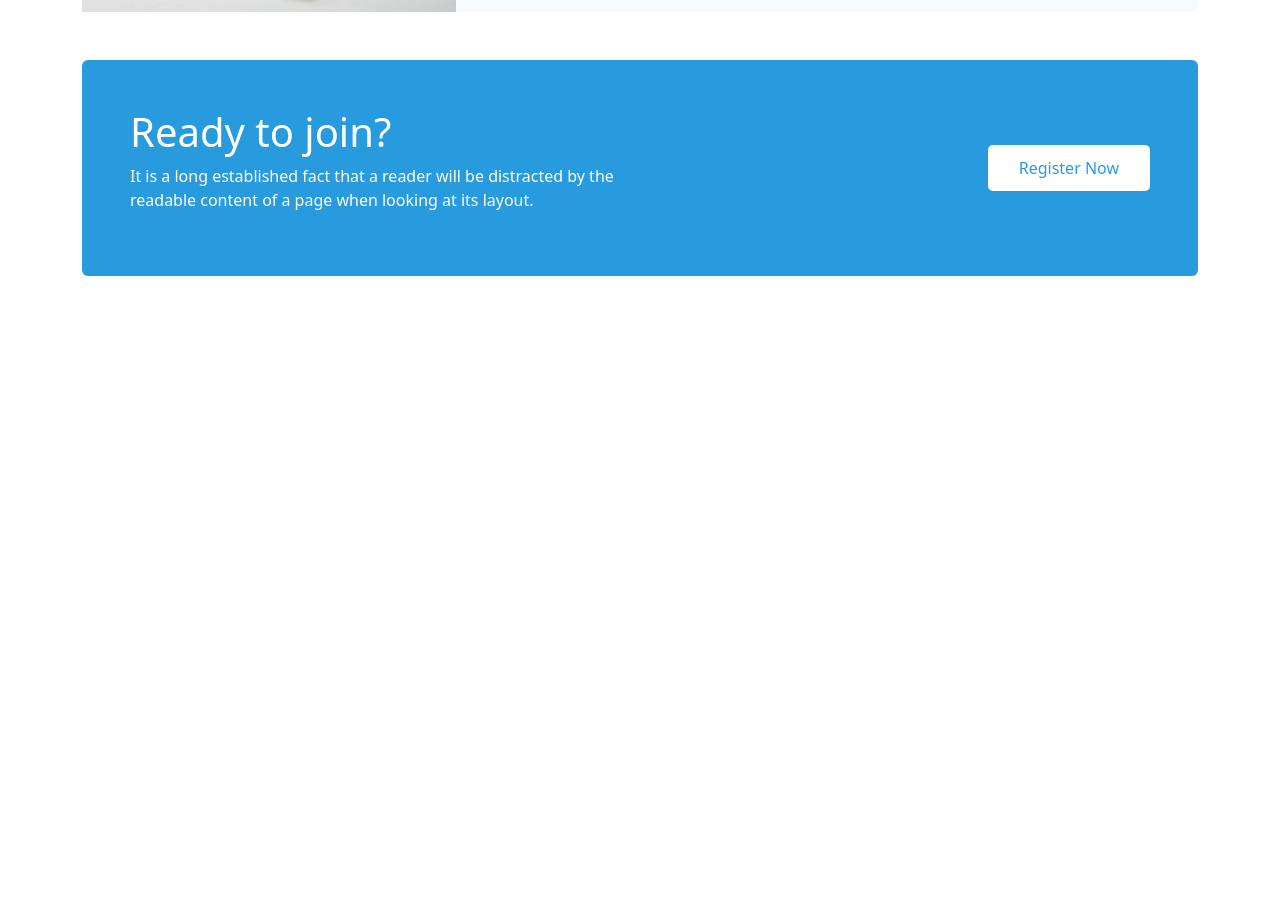
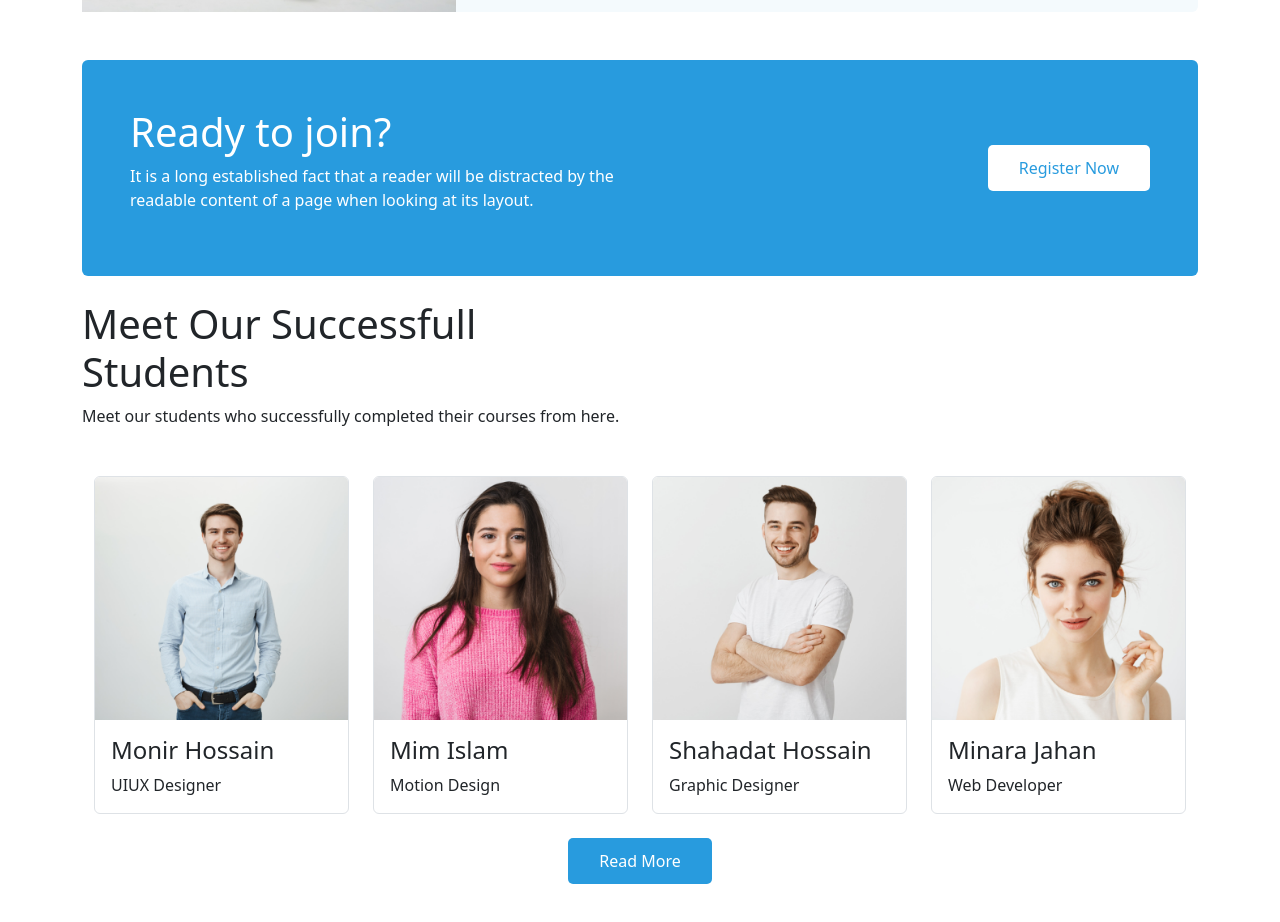
Before and after one commit to zakiralhasan/tech-learner-website, a plain HTML site: page index.html in a window 1280 px wide. Shown: the part 2160-3082 px from the top of the page. Before the commit the page ends 2460 px from the top, so only its background shows below. Drawn offline with nearby package versions, Linux system fonts and the light colour scheme.

Commit message:
student section

```diff
--- a/index.html
+++ b/index.html
@@ -258,6 +258,60 @@
         </div>
       </section>
       <!------------------------ ready to join section end ----------------->
+
+      <!------------------------ sutdent section start ----------------->
+      <section class="container">
+        <div>
+          <div class="text-lg-start text-md-start text-sm-center mt-4 mb-5">
+            <h1>Meet Our Successfull <br> Students</h1>
+            <p>Meet our students who successfully completed their courses from here.</p>
+          </div>
+            <div class="container">
+              <div class="row row-cols-1 row-cols-md-2 row-cols-lg-4 g-4">
+                <div class="col">
+                    <div class="card border border h-100">
+                        <img src="images/student/student-1.png" class="card-img-top" alt="...">
+                        <div class="card-body">
+                            <h4>Monir Hossain</h4>
+                            <p class="card-text">UIUX Designer</p>
+                        </div>
+                    </div>
+                </div>
+                <div class="col">
+                    <div class="card border border h-100">
+                        <img src="images/student/student-2.png" class="card-img-top" alt="...">
+                        <div class="card-body">
+                            <h4>Mim Islam</h4>
+                            <p class="card-text">Motion Design</p>
+                        </div>
+                    </div>
+                </div>
+                <div class="col">
+                    <div class="card border border h-100">
+                        <img src="images/student/student-3.png" class="card-img-top" alt="...">
+                        <div class="card-body">
+                            <h4>Shahadat Hossain</h4>
+                            <p class="card-text">Graphic Designer</p>
+                        </div>
+                    </div>
+                </div>
+                <div class="col">
+                    <div class="card border border h-100">
+                        <img src="images/student/student-4.png" class="card-img-top" alt="...">
+                        <div class="card-body">
+                            <h4>Minara Jahan</h4>
+                            <p class="card-text">Web Developer</p>
+                        </div>
+                    </div>
+                </div>
+            </div>
+            </div>
+          <div class="text-center mt-4 mb-5">
+            <button class="btn tech-learner-btn ">Read More</button>
+          </div>
+        </div>
+      </section>
+      <!------------------------ student section end ----------------->
     </main>
     <!------------------------ main section start ----------------->
 
```
